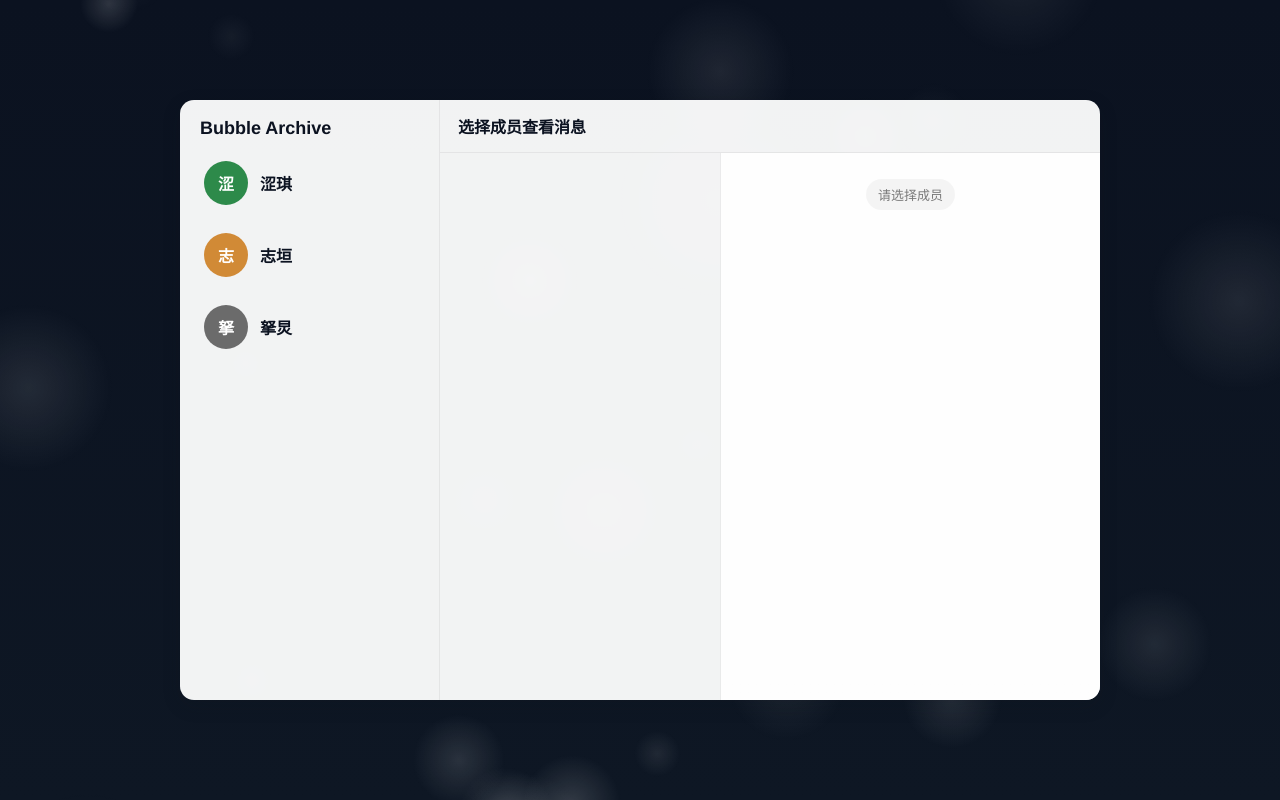
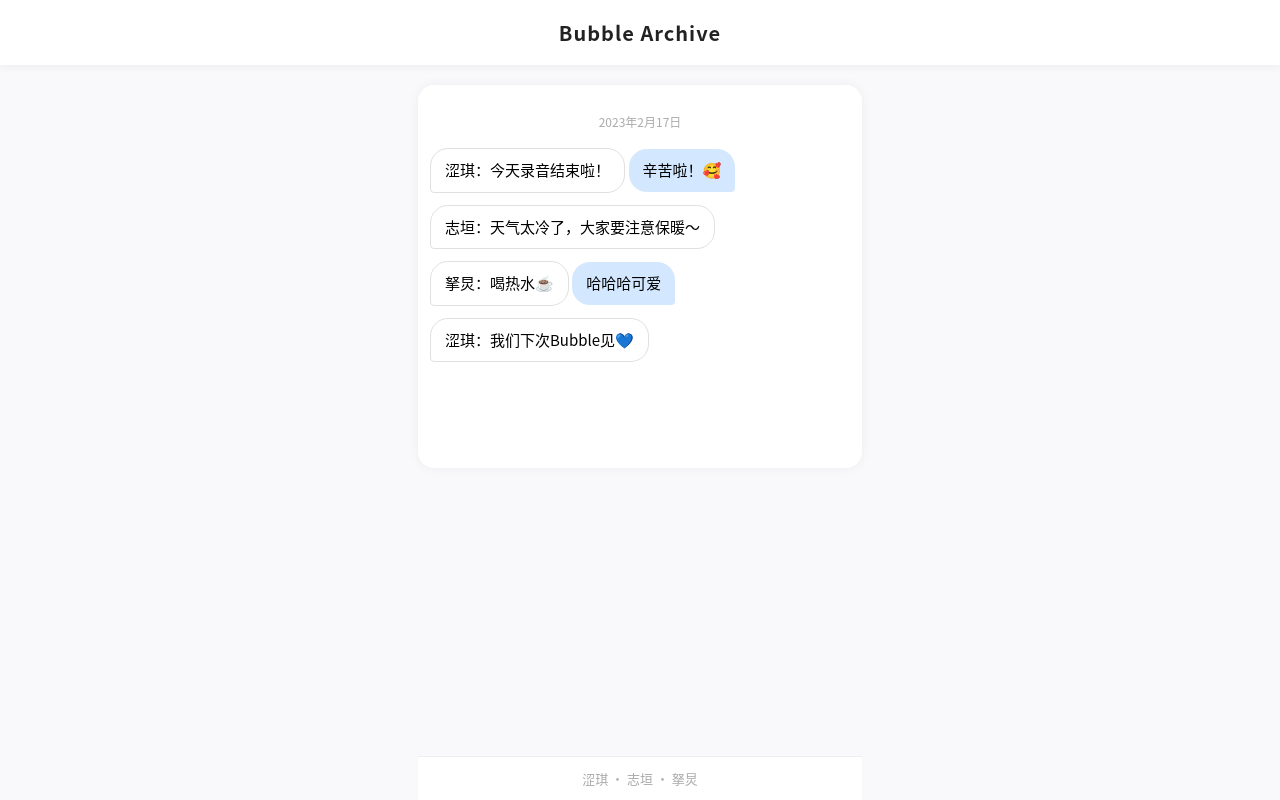
Before and after one commit to sghsls12138-hash/test1, a plain HTML site: page index.html in a window 1280 px wide. Drawn offline with Linux system fonts and the light colour scheme.

Commit message:
Update index.html

```diff
--- a/index.html
+++ b/index.html
@@ -1,176 +1,110 @@
 <!DOCTYPE html>
 <html lang="zh-CN">
 <head>
-<meta charset="utf-8" />
-<meta name="viewport" content="width=device-width,initial-scale=1" />
-<title>Bubble Archive</title>
-<style>
-  :root{
-    --card-w: 920px;
-    --bg: linear-gradient(180deg,#0b1220 0%, #0e1724 100%);
-    --panel-bg: rgba(255,255,255,0.95);
-    --accent-1: #dcf8c6; /* 涩琪 */
-    --accent-2: #ffe4b5; /* 志垣 */
-    --accent-3: #ffffff; /* 拏炅 */
-    --bubble-shadow: 0 6px 18px rgba(15,20,25,0.18);
-    --muted: #7a7a7a;
-    --text-dark: #0f1720;
-  }
+  <meta charset="UTF-8">
+  <meta name="viewport" content="width=device-width, initial-scale=1.0">
+  <title>Bubble Archive</title>
+  <style>
+    body {
+      margin: 0;
+      padding: 0;
+      font-family: "Apple SD Gothic Neo", "Noto Sans CJK SC", sans-serif;
+      background-color: #f9f9fb;
+      display: flex;
+      flex-direction: column;
+      align-items: center;
+      min-height: 100vh;
+    }
 
-  html,body{height:100%;margin:0;font-family:"Helvetica Neue",Arial,"PingFang SC","Microsoft YaHei",sans-serif;background:var(--bg);color:#fff;}
-  canvas#bgCanvas{position:fixed;inset:0;z-index:0;display:block;}
+    header {
+      width: 100%;
+      text-align: center;
+      background-color: #ffffff;
+      padding: 18px 0;
+      box-shadow: 0 2px 8px rgba(0,0,0,0.05);
+      font-size: 20px;
+      font-weight: bold;
+      color: #222;
+      letter-spacing: 1px;
+    }
 
-  .wrap{position:relative;z-index:2;min-height:100vh;display:flex;align-items:center;justify-content:center;padding:40px 20px;box-sizing:border-box;}
-  .card{width:var(--card-w);max-width:100%;background:var(--panel-bg);border-radius:14px;box-shadow:var(--bubble-shadow);overflow:hidden;color:var(--text-dark);display:grid;grid-template-columns:260px 1fr;min-height:600px;}
+    .chat-container {
+      width: 100%;
+      max-width: 420px;
+      background: #ffffff;
+      border-radius: 16px;
+      margin-top: 20px;
+      padding: 16px 12px 100px;
+      box-shadow: 0 0 12px rgba(0,0,0,0.05);
+      position: relative;
+    }
 
-  .sidebar{padding:18px 14px;border-right:1px solid rgba(0,0,0,0.06);}
-  .title{font-weight:700;color:#0b1220;margin:0 0 12px 6px;font-size:18px;}
-  .members{list-style:none;padding:0;margin:0;}
-  .members li{display:flex;align-items:center;gap:12px;padding:10px;border-radius:10px;cursor:pointer;margin-bottom:8px;transition:all .15s;}
-  .members li:hover{transform:translateY(-2px);box-shadow:0 6px 18px rgba(12,18,25,0.06);}
-  .avatar{width:44px;height:44px;border-radius:50%;display:flex;align-items:center;justify-content:center;font-weight:700;color:#fff;}
-  .mname{font-weight:600;color:#0b1220;}
-  .mmeta{font-size:12px;color:var(--muted);margin-left:auto;}
+    .bubble {
+      display: inline-block;
+      padding: 10px 14px;
+      border-radius: 18px;
+      margin: 6px 0;
+      font-size: 15px;
+      line-height: 1.5;
+      max-width: 80%;
+      word-wrap: break-word;
+    }
 
-  .panel{display:flex;flex-direction:column;min-height:600px;}
-  .panel-head{padding:14px 18px;border-bottom:1px solid rgba(0,0,0,0.06);display:flex;align-items:center;gap:12px;}
-  .h-title{font-weight:700;color:#0b1220;font-size:16px;}
-  .h-sub{font-size:13px;color:var(--muted);margin-left:6px;}
-  .dates{width:260px;border-right:1px solid rgba(0,0,0,0.04);overflow:auto;padding:10px;}
-  .date-item{padding:12px;border-radius:8px;margin-bottom:10px;background:rgba(11,17,32,0.02);cursor:pointer;transition:all .12s;display:flex;align-items:center;gap:8px;}
-  .date-item:hover{background:rgba(11,17,32,0.04);transform:translateY(-2px);}
-  .dlabel{font-weight:600;color:#0b1220;}
-  .dcount{margin-left:auto;font-size:12px;color:var(--muted);}
+    .from-user {
+      align-self: flex-end;
+      background-color: #d3e8ff;
+      color: #000;
+      border-bottom-right-radius: 4px;
+      margin-left: auto;
+    }
 
-  .chat-view{flex:1;padding:18px;display:flex;flex-direction:column;overflow:auto;background:linear-gradient(180deg,rgba(255,255,255,0.95),rgba(255,255,255,0.92));}
-  .day-sep{align-self:center;padding:6px 12px;border-radius:999px;background:rgba(0,0,0,0.04);font-size:13px;color:var(--muted);margin:8px 0;}
-  .messages{display:flex;flex-direction:column;gap:8px;}
-  .message{display:flex;max-width:78%;align-items:flex-end;}
-  .message.left{justify-content:flex-start;}
-  .message.right{justify-content:flex-end;margin-left:auto;}
-  .bubble{padding:10px 14px;border-radius:16px;box-shadow:0 6px 18px rgba(15,20,25,0.06);position:relative;word-break:break-word;font-size:14px;line-height:1.35;}
-  .bubble::after{content:'';position:absolute;bottom:4px;width:12px;height:12px;transform:rotate(45deg);}
-  .message.left .bubble::after{left:-6px;background:inherit;}
-  .message.right .bubble::after{right:-6px;background:inherit;}
-  .bubble.seqi{background:var(--accent-1);color:#08210b;}
-  .bubble.zhiyuan{background:var(--accent-2);color:#2b1600;}
-  .bubble.najiong{background:var(--accent-3);color:#0f1720;border:1px solid rgba(0,0,0,0.06);}
-  .meta{font-size:12px;color:var(--muted);margin-top:6px;}
-  .avatar-mini{width:34px;height:34px;border-radius:50%;display:flex;align-items:center;justify-content:center;font-weight:700;color:#fff;}
-  @media (max-width:880px){.card{grid-template-columns:1fr;min-height:100vh;border-radius:12px;}.dates{display:none;}}
-</style>
+    .from-member {
+      align-self: flex-start;
+      background-color: #ffffff;
+      border: 1px solid #e0e0e0;
+      color: #000;
+      border-bottom-left-radius: 4px;
+      margin-right: auto;
+    }
+
+    .timestamp {
+      font-size: 12px;
+      color: #aaa;
+      text-align: center;
+      margin: 12px 0;
+    }
+
+    footer {
+      position: fixed;
+      bottom: 0;
+      width: 100%;
+      max-width: 420px;
+      background: white;
+      border-top: 1px solid #eee;
+      padding: 12px;
+      text-align: center;
+      color: #aaa;
+      font-size: 13px;
+    }
+
+  </style>
 </head>
 <body>
-<canvas id="bgCanvas"></canvas>
-<div class="wrap">
-  <div class="card">
-    <aside class="sidebar">
-      <h3 class="title">Bubble Archive</h3>
-      <ul class="members" id="memberList"></ul>
-    </aside>
-    <section class="panel">
-      <div class="panel-head">
-        <div>
-          <span class="h-title" id="panelTitle">选择成员查看消息</span>
-          <span class="h-sub" id="panelSub"></span>
-        </div>
-      </div>
-      <div style="display:flex;flex:1;">
-        <div class="dates" id="dateList"></div>
-        <main class="chat-view">
-          <div class="messages" id="messages"><div class="day-sep">请选择成员</div></div>
-        </main>
-      </div>
-    </section>
+  <header>Bubble Archive</header>
+
+  <div class="chat-container">
+
+    <div class="timestamp">2023年2月17日</div>
+
+    <div class="bubble from-member">涩琪：今天录音结束啦！</div>
+    <div class="bubble from-user">辛苦啦！🥰</div>
+    <div class="bubble from-member">志垣：天气太冷了，大家要注意保暖～</div>
+    <div class="bubble from-member">拏炅：喝热水☕</div>
+    <div class="bubble from-user">哈哈哈可爱</div>
+    <div class="bubble from-member">涩琪：我们下次Bubble见💙</div>
+
   </div>
-</div>
 
-<script>
-/* 背景气泡动画 */
-(function(){
-  const c=document.getElementById('bgCanvas'),x=c.getContext('2d');
-  let W=c.width=innerWidth,H=c.height=innerHeight;
-  const bubs=[];
-  const rand=(a,b)=>Math.random()*(b-a)+a;
-  function mk(){return{x:rand(0,W),y:rand(0,H),r:rand(12,100),v:rand(0.1,0.5),a:rand(0.03,0.15)};}
-  for(let i=0;i<28;i++)bubs.push(mk());
-  addEventListener('resize',()=>{W=c.width=innerWidth;H=c.height=innerHeight;});
-  function draw(){
-    x.clearRect(0,0,W,H);
-    for(const b of bubs){
-      b.y-=b.v;if(b.y<-b.r){b.y=H+b.r;b.x=rand(0,W);}
-      const g=x.createRadialGradient(b.x,b.y,0,b.x,b.y,b.r);
-      g.addColorStop(0,`rgba(255,255,255,${b.a})`);
-      g.addColorStop(1,'rgba(255,255,255,0)');
-      x.fillStyle=g;x.beginPath();x.arc(b.x,b.y,b.r,0,2*Math.PI);x.fill();
-    }
-    requestAnimationFrame(draw);
-  }draw();
-})();
-
-/* 数据 */
-const DATA={
-  "涩琪":{"2025-10-08":[
-    {sender:"涩琪",time:"09:12",text:"今天要不要一起去练习？"},
-    {sender:"志垣",time:"09:14",text:"可以，下午两点怎么样？"},
-    {sender:"涩琪",time:"09:16",text:"两点可以，我会带资料。"}]},
-  "志垣":{"2025-10-07":[
-    {sender:"志垣",time:"11:02",text:"午饭吃什么？"},
-    {sender:"涩琪",time:"11:05",text:"我想吃炸酱面。"}]},
-  "拏炅":{"2025-09-30":[
-    {sender:"拏炅",time:"21:15",text:"准备把乐器清理一下。"},
-    {sender:"涩琪",time:"21:20",text:"好的，谢啦。"}]}
-};
-const members=["涩琪","志垣","拏炅"];
-const colorMap={涩琪:"seqi",志垣:"zhiyuan",拏炅:"najiong"};
-const avatarColor={涩琪:"#2d8a4a",志垣:"#d18a36",拏炅:"#6b6b6b"};
-const mList=document.getElementById('memberList');
-const dList=document.getElementById('dateList');
-const msgs=document.getElementById('messages');
-const title=document.getElementById('panelTitle');
-function renderMembers(){
-  mList.innerHTML="";
-  members.forEach(n=>{
-    const li=document.createElement("li");
-    li.dataset.name=n;
-    li.innerHTML=`<div class="avatar" style="background:${avatarColor[n]}">${n[0]}</div><div class="mname">${n}</div>`;
-    li.onclick=()=>selectMember(n);
-    mList.appendChild(li);
-  });
-}
-renderMembers();
-let current=null;
-function selectMember(n){
-  current=n;
-  title.textContent=n;
-  renderDates(n);
-  msgs.innerHTML='<div class="day-sep">请选择日期</div>';
-}
-function renderDates(n){
-  dList.innerHTML="";
-  const days=Object.keys(DATA[n]||{}).sort((a,b)=>b.localeCompare(a));
-  days.forEach(d=>{
-    const div=document.createElement("div");
-    div.className="date-item";
-    div.innerHTML=`<div class="dlabel">${d}</div><div class="dcount">${DATA[n][d].length} 条</div>`;
-    div.onclick=()=>renderMsgs(n,d);
-    dList.appendChild(div);
-  });
-}
-function renderMsgs(n,d){
-  msgs.innerHTML=`<div class="day-sep">${d}</div>`;
-  DATA[n][d].forEach(m=>{
-    const side=m.sender===n?"right":"left";
-    const color=colorMap[m.sender];
-    const wrap=document.createElement("div");
-    wrap.className=`message ${side}`;
-    const b=document.createElement("div");
-    b.className=`bubble ${color}`;
-    b.innerHTML=`<div>${m.text}</div><div class="meta">${m.sender} · ${m.time}</div>`;
-    wrap.appendChild(b);
-    msgs.appendChild(wrap);
-  });
-}
-</script>
+  <footer>涩琪 · 志垣 · 拏炅</footer>
 </body>
 </html>
```
